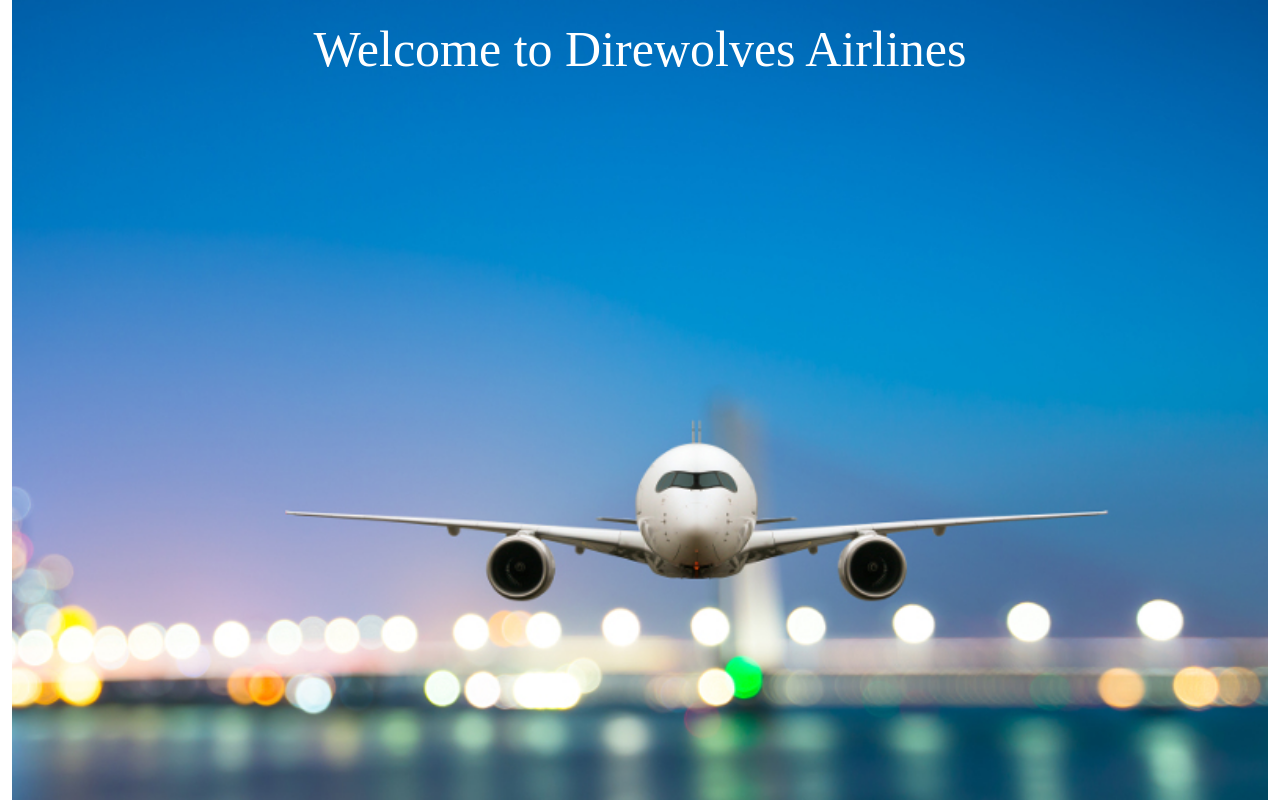
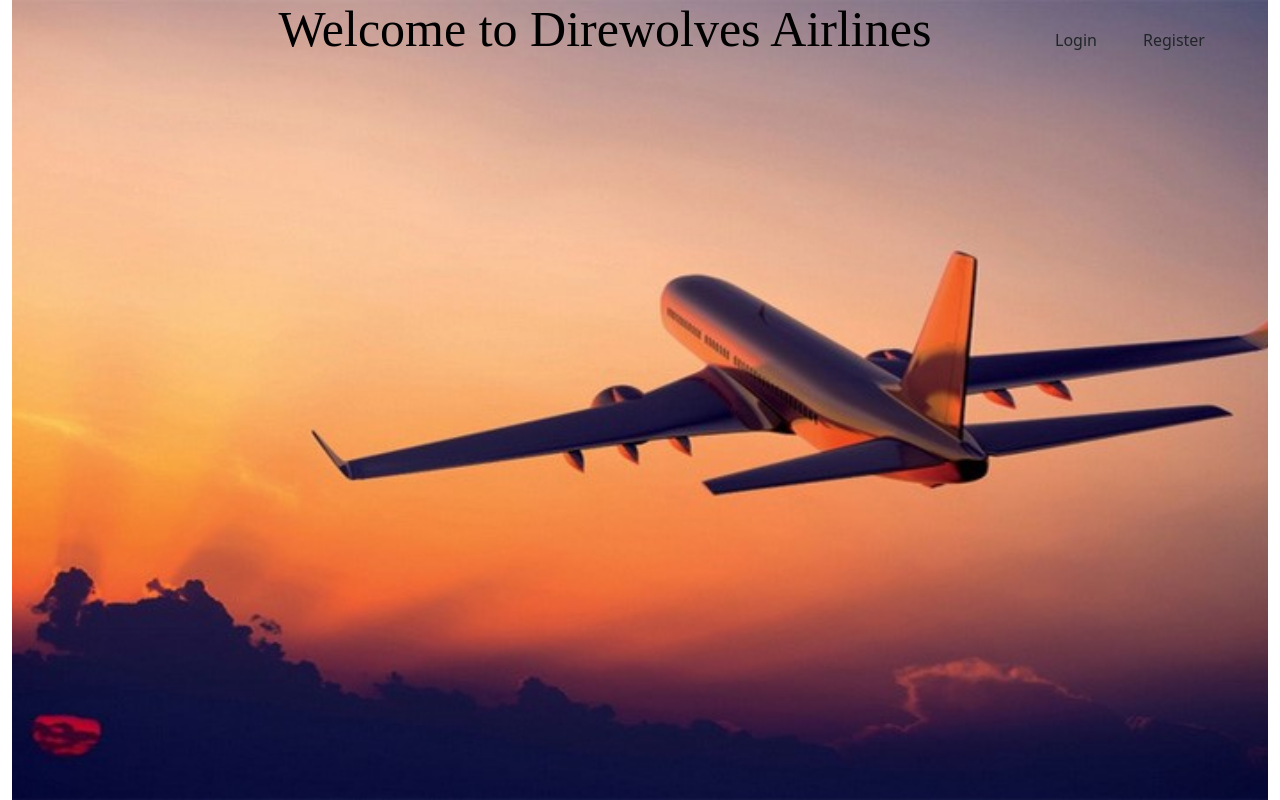
Before and after one commit to gopinathsjsu/team-project-direwolves, a React (Create React App) app in the folder frontend/: page / in a window 1280 px wide. Built offline with nearby package versions, Linux system fonts and the light colour scheme.

Commit message:
UI changes

```diff
--- a/frontend/src/Components/Landing/Landing.js
+++ b/frontend/src/Components/Landing/Landing.js
@@ -1,5 +1,6 @@
 import React, { Component } from "react";
 import "./landing.css";
+import { Link } from "react-router-dom";
 
 class Landing extends Component {
   constructor(props) {
@@ -10,7 +11,19 @@ class Landing extends Component {
     return (
       <div className="container-fluid">
         <div className="landing_img">
-        <p style={{fontFamily:"Cursive", fontWeight:"50px", padding:"20px"}}>Welcome to Direwolves Airlines</p>
+        <div className="row">
+            <div className="col-sm-9">
+                <p style={{fontFamily:"cursive", fontWeight:"50px", paddingLeft:"250px",color:"black"}}>Welcome to Direwolves Airlines</p>
+            </div>
+            <div className="col-sm-3">
+            <Link to="/login" style={{padding:"20px"}}>
+                <button className="btn buttonColor ">Login</button>
+            </Link>
+            <Link to="/register">
+                <button className="btn buttonColor">Register</button>
+            </Link>
+            </div>
+            </div>
         </div>
       </div>
     );
@@ -18,28 +31,3 @@ class Landing extends Component {
 }
 
 export default Landing;
-
-{/* <div className="col col-sm-1"></div>
-<div className="col col-sm-3"></div>
-</div>
-<div id="footer" className="row">
-<h1
-  style={{
-    fontWeight: "bold",
-    alignSelf: "center",
-    textAlign: "center",
-    marginLeft: 350,
-  }}
->
-  Less stress when sharing expenses with anyone
-</h1>
-<p
-  style={{
-    alignSelf: "center",
-    textAlign: "center",
-    marginLeft: 350,
-  }}
->
-  Keep track of your shared expenses and balances with housemates,
-  trips, groups, friends, and family
-</p> */}
--- a/frontend/src/Components/Landing/landing.css
+++ b/frontend/src/Components/Landing/landing.css
@@ -1,5 +1,5 @@
 .landing_img {
-    background-image: url(../svg/airline.jpeg);
+    background-image: url(../svg/airplane.jpeg);
     background-repeat: no-repeat;
     background-position: center center;
     background-size: cover;
--- a/frontend/src/Components/Login/LoginComponent.js
+++ b/frontend/src/Components/Login/LoginComponent.js
@@ -2,6 +2,7 @@ import React, { Component } from "react";
 import { Button, Form, FormGroup, Label, Input, Col } from "reactstrap";
 import axios from "axios";
 import { Redirect } from "react-router-dom";
+import Flight from '../svg/Flight.jpeg';
 
 class Login extends Component {
   constructor(props) {
@@ -65,8 +66,10 @@ class Login extends Component {
       <div className="container-fluid form-cont">
         <div className="flex-container">
           <div className="row" style={{ padding: "120px" }}>
-            <div className="col col-sm-3"></div>
-            <div className="col col-sm-6">
+          <div className="col">
+                <img src={Flight}></img>
+              </div>
+            <div className="col">
               <div
                 id="errorLogin"
                 hidden={this.state.error.length > 0 ? false : true}
@@ -124,6 +127,7 @@ class Login extends Component {
                   </Col>
                 </FormGroup>
               </Form>
+              <div>Not a Member?<a href="/register">SignUp</a></div>
             </div>
           </div>
         </div>
--- a/frontend/src/Components/Signup/SignupComponent.js
+++ b/frontend/src/Components/Signup/SignupComponent.js
@@ -173,6 +173,7 @@ class SignUp extends Component {
                     </Col>
                   </FormGroup>
                 </Form>
+                <div>Already a Member?<a href="/login">Login</a></div>
               </div>
             </div>
           </div>
```
Also changed, not shown: frontend/src/Components/svg/airplane.jpeg (added).
